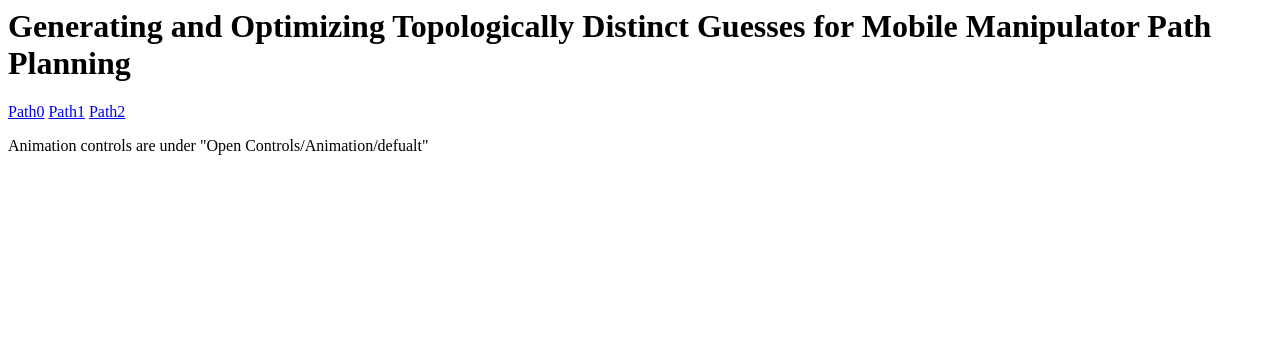
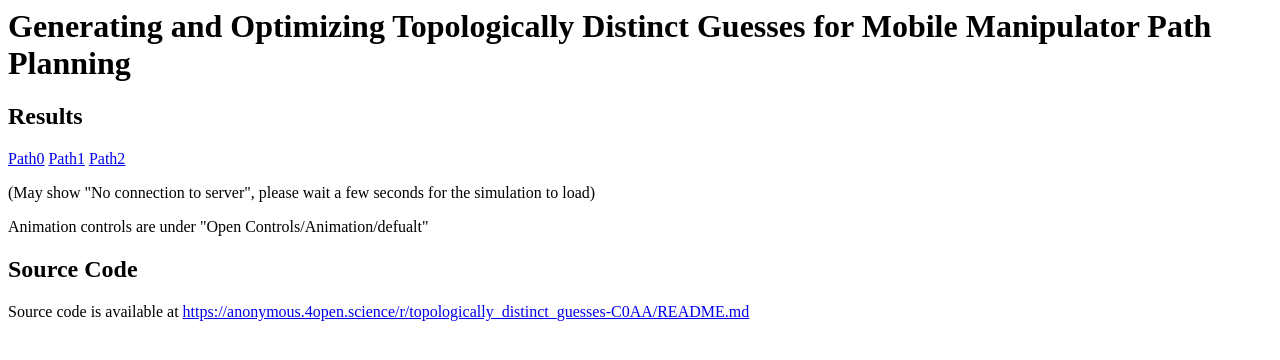
Before and after one commit to rcywongaa/topologically_distinct_guesses, a plain HTML site: page index.html in a window 1280 px wide. Drawn offline with Linux system fonts and the light colour scheme.

Commit message:
Use github page as main hub for code and results

```diff
--- a/index.html
+++ b/index.html
@@ -1,5 +1,10 @@
 <h1 id="generating-and-optimizing-topologically-distinct-guesses-for-mobile-manipulator-path-planning">Generating and Optimizing Topologically Distinct Guesses for Mobile Manipulator Path Planning</h1>
+<h2 id="results">Results</h2>
 <p><a href="trajectory0_opt.html">Path0</a>
 <a href="trajectory1_opt.html">Path1</a>
 <a href="trajectory2_opt.html">Path2</a></p>
+<p>(May show "No connection to server", please wait a few seconds for the simulation to load)</p>
 <p>Animation controls are under &quot;Open Controls/Animation/defualt&quot;</p>
+
+<h2 id="source-code">Source Code</h2>
+<p>Source code is available at <a href="https://anonymous.4open.science/r/topologically_distinct_guesses-C0AA/README.md">https://anonymous.4open.science/r/topologically_distinct_guesses-C0AA/README.md</a></p>
```
Also changed, not shown: 1 other file.
